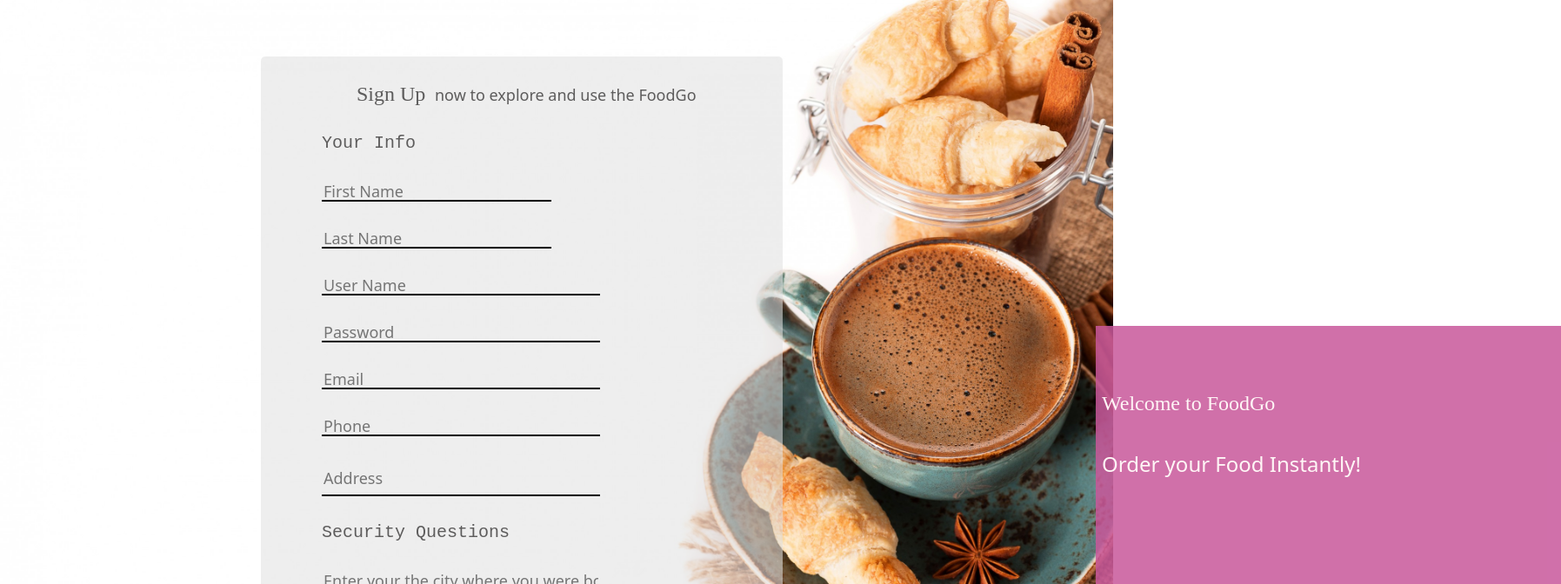
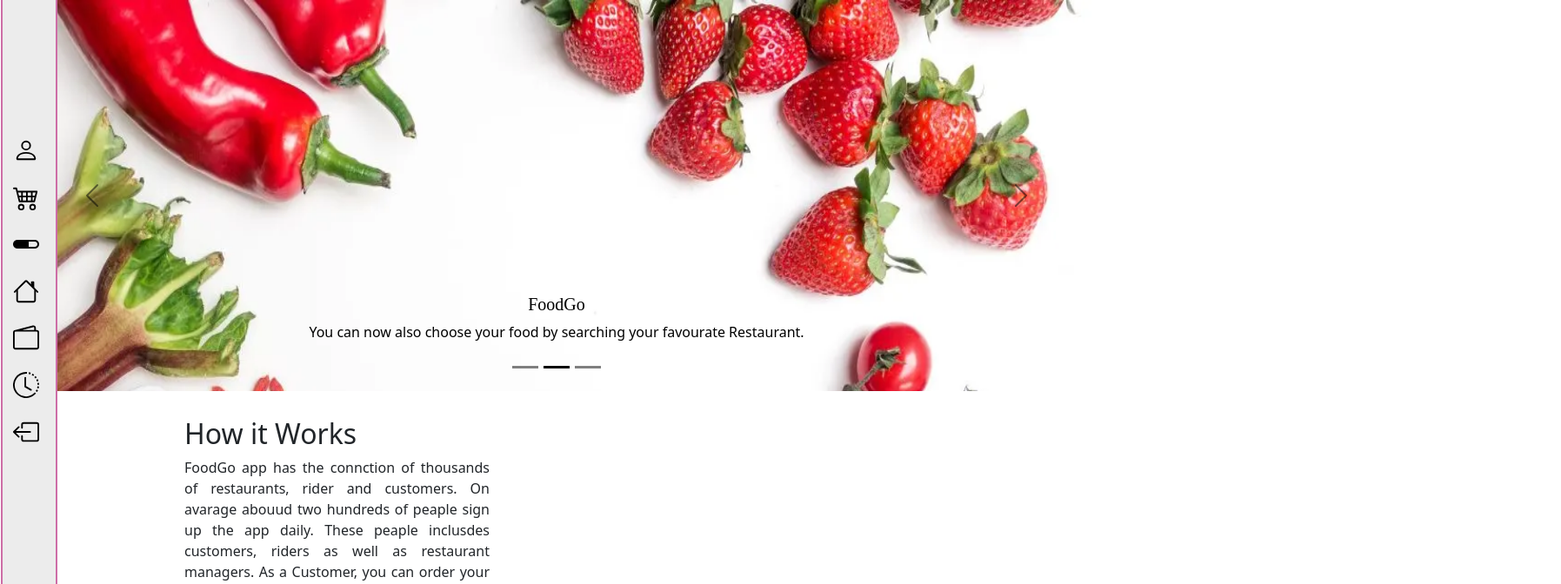
Before and after one commit to fast-isb/FoodGo-AdminModule-and-CustomerFeatures, a React (Create React App) app in the folder frontend/: page /customer/dashboard in a window 1280 px wide. Shown: the top 672 px of the page at 87% size, 1795 px wide, since content can reach past the window. Built offline with nearby package versions, Linux system fonts and the light colour scheme.

Commit message:
routing done

```diff
--- a/frontend/package.json
+++ b/frontend/package.json
@@ -38,5 +38,8 @@
       "last 1 firefox version",
       "last 1 safari version"
     ]
+  },
+  "devDependencies": {
+    "react-router-dom": "^6.4.2"
   }
 }
--- a/frontend/src/App.js
+++ b/frontend/src/App.js
@@ -1,25 +1,18 @@
 import logo from './logo.svg';
-import './App.css';
 import axios from 'axios'
+import { BrowserRouter as Router, Routes, Route } from "react-router-dom";
+import Customer_Dashboard from './Customer_Dashboard.js';
+import Customer_Login from './Customer_Login.js';
+import Customer_Signup from './Customer_Signup.js';
+import Forget_Password from './Forget_Password.js';
+
 
 function App() {
   return (
-    <div className="App">
-      <header className="App-header">
-        <img src={logo} className="App-logo" alt="logo" />
-        <p>
-          Edit <code>src/App.js</code> and save to reload.
-        </p>
-        <a
-          className="App-link"
-          href="https://reactjs.org"
-          target="_blank"
-          rel="noopener noreferrer"
-        >
-          Learn React
-        </a>
-      </header>
-    </div>
+    <dev>
+      hellow World
+    </dev>
+
   );
 }
 
--- a/frontend/src/Customer_Login.js
+++ b/frontend/src/Customer_Login.js
@@ -2,6 +2,9 @@ import axios from 'axios';
 import React from 'react';
 import signb from './signb.jpeg'
 import "./style.css";
+import { Link } from "react-router-dom";
+
+
 
 class Customer_Login extends React.Component {
     constructor() {
@@ -93,9 +96,9 @@ class Customer_Login extends React.Component {
                                         Can't Log in? |
                                     </span>
                                     <label>
-                                        <a href='#' >
+                                        <Link to='/customer/forgetpassword' >
                                             | Forget Password
-                                        </a>
+                                        </Link>
                                     </label>
                                 </div>
                                 <br />
@@ -104,9 +107,9 @@ class Customer_Login extends React.Component {
                                         Don't have an Account? |
                                     </span>
                                     <label>
-                                        <a href='#' >
+                                        <Link  to='/customer/signup' >
                                             | Sign Up
-                                        </a>
+                                        </Link>
                                     </label>
                                 </div>
                             </div>
--- a/frontend/src/Customer_Signup.js
+++ b/frontend/src/Customer_Signup.js
@@ -2,6 +2,7 @@ import axios from 'axios';
 import React from 'react';
 import signb from './signb.jpeg'
 import "./style.css";
+import { Link } from "react-router-dom";
 
 class Customer_Signup extends React.Component {
     constructor() {
@@ -205,9 +206,9 @@ class Customer_Signup extends React.Component {
                                         Already have an Account? |
                                     </span>
                                     <label>
-                                        <a href='' >
+                                        <Link to='/customer/login' >
                                             | Login
-                                        </a>
+                                        </Link>
                                     </label>
                                 </div>
                             </div>
--- a/frontend/src/Forget_Password.js
+++ b/frontend/src/Forget_Password.js
@@ -2,6 +2,8 @@ import axios from 'axios';
 import React from 'react';
 import signb from './signb.jpeg'
 import "./style.css";
+import { Link } from "react-router-dom";
+
 
 class Forget_Password extends React.Component {
     constructor() {
@@ -90,9 +92,9 @@ class Forget_Password extends React.Component {
                                         Do You Want to Login Now? |
                                     </span>
                                     <label>
-                                        <a href='#' >
+                                        <Link to='/customer/login'  >
                                             | Log In
-                                        </a>
+                                        </Link>
                                     </label>
                                 </div>
                                 <br />
@@ -101,9 +103,9 @@ class Forget_Password extends React.Component {
                                         Don't have an Account? |
                                     </span>
                                     <label>
-                                        <a href='#' >
+                                        <Link to='/customer/signup' >
                                             | Sign Up
-                                        </a>
+                                        </Link>
                                     </label>
                                 </div>
                             </div>
--- a/frontend/src/SideBar.js
+++ b/frontend/src/SideBar.js
@@ -8,6 +8,8 @@ import home from './house.svg'
 import history from './clock-history.svg'
 import status from './status.png'
 import "./style.css";
+import { Link } from "react-router-dom";
+
 import 'bootstrap/dist/css/bootstrap.min.css';
 
 class SideBar extends React.Component {
@@ -30,45 +32,45 @@ class SideBar extends React.Component {
                             <ul>
                                 <br/>
                                 <li>
-                                    <a className='nav-link px-2' id= 'icons'>
+                                    <Link to = '/customer/profile' className='nav-link px-2' id= 'icons'>
                                         <i className='bi-house'/> <img className='ic' src={person}/>
-                                    </a>
+                                    </Link>
                                 </li>
                                 <br />
                                 <li>
-                                    <a className='nav-link px-2' id= 'icons'>
+                                    <Link to='/customer/cart' className='nav-link px-2' id= 'icons'>
                                         <i className='bi-house'/> <img className='ic' src={cart}/>
-                                    </a>
+                                    </Link>
                                 </li>
                                 <br />
                                 <li>
-                                    <a className='nav-link px-2' id= 'icons'>
+                                    <Link to='/customer/status' className='nav-link px-2' id= 'icons'>
                                         <i className='bi-house'/> <img className='ic' src={status}/>
-                                    </a>
+                                    </Link>
                                 </li>
                                 <br/>
                                 <li>
-                                    <a className='nav-link px-2' id= 'icons'>
+                                    <Link to='/customer/dashboard' className='nav-link px-2' id= 'icons'>
                                         <i className='bi-house'/> <img className='ic' src={home}/>
-                                    </a>
+                                    </Link>
                                 </li>
                                 <br/>
                                 <li>
-                                    <a className='nav-link px-2' id= 'icons'>
+                                    <Link to= '/customer/wallet' className='nav-link px-2' id= 'icons'>
                                         <i className='bi-house'/> <img className='ic' src={wallet}/>
-                                    </a>
+                                    </Link>
                                 </li>
                                 <br />
                                 <li>
-                                    <a className='nav-link px-2' id= 'icons'>
+                                    <Link to='/customer/history' className='nav-link px-2' id= 'icons'>
                                         <i className='bi-house'/> <img className='ic' src={history}/>
-                                    </a>
+                                    </Link>
                                 </li>
                                 <br/>
                                 <li>
-                                    <a className='nav-link px-2' id= 'icons' href='#'>
+                                    <Link to='/customer/login' className='nav-link px-2' id= 'icons' href='#'>
                                         <i className='BsTextareaT'/> <img className='ic' src={logout}/>
-                                    </a>
+                                    </Link>
                                 </li>
                             </ul>
                         </div>
--- a/frontend/src/index.js
+++ b/frontend/src/index.js
@@ -10,11 +10,22 @@ import Forget_Password from './Forget_Password.js'
 import Reset_Password from './Reset_Password.js'
 import Admin_Login from './Admin_Login.js'
 import Customer_Dashboard from './Customer_Dashboard.js'
+import { BrowserRouter as Router, Routes, Route } from "react-router-dom";
+
 
 const root = ReactDOM.createRoot(document.getElementById('root'));
 root.render(
   <React.StrictMode>
-    <Customer_Signup />
+    <Router>
+      <Routes>
+        <Route path="/customer/dashboard" element={<Customer_Dashboard />} />
+        <Route path="/customer/login" element={<Customer_Login />} />
+        <Route path="/customer/signup" element={<Customer_Signup />} />
+        <Route path="/customer/forgetpassword" element={<Forget_Password />} />
+        <Route path="/customer/resetpassword" element={<Reset_Password />} />
+        <Route path="/admin/login" element={<Admin_Login />} />
+      </Routes>
+    </Router>
   </React.StrictMode>
 );
 
```
Also changed, not shown: 1 other file (tests, documents, lock files or other folders).
